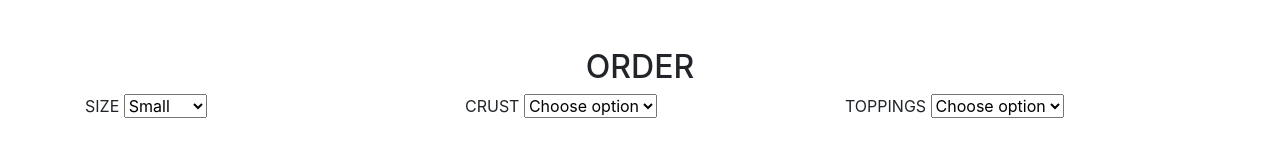
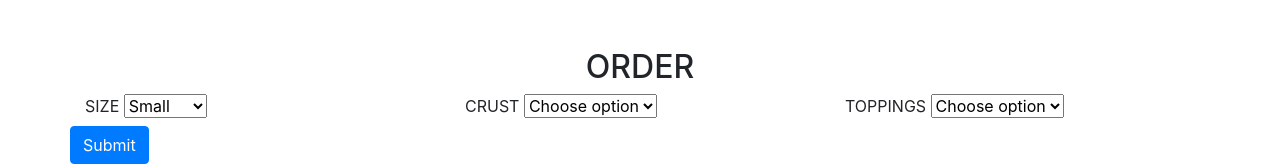
Before and after one commit to mwiha/pizzaApp, a plain HTML site: page index.html in a window 1280 px wide. Shown: the part 1425-1589 px from the top of the page. Before the commit the page ends 1551 px from the top, so only its background shows below. Drawn offline with nearby package versions, Linux system fonts and the light colour scheme.

Commit message:
added submittion button

```diff
--- a/index.html
+++ b/index.html
@@ -77,7 +77,6 @@
                             <option value="800">medium</option>
                             <option value="500">large</option>
                         </select>
-
                     </div>
                     <div class="col-md-4">
                         <label>CRUST</label>
@@ -101,10 +100,10 @@
                         </select>
                     </div>
             </form>
+            <div>
+                    <button type="submit" class="btn btn-primary" id="submit">Submit</button>
+                </div>
         </div>
-
-    </div>
-
     </div>
 </body>
 
```
